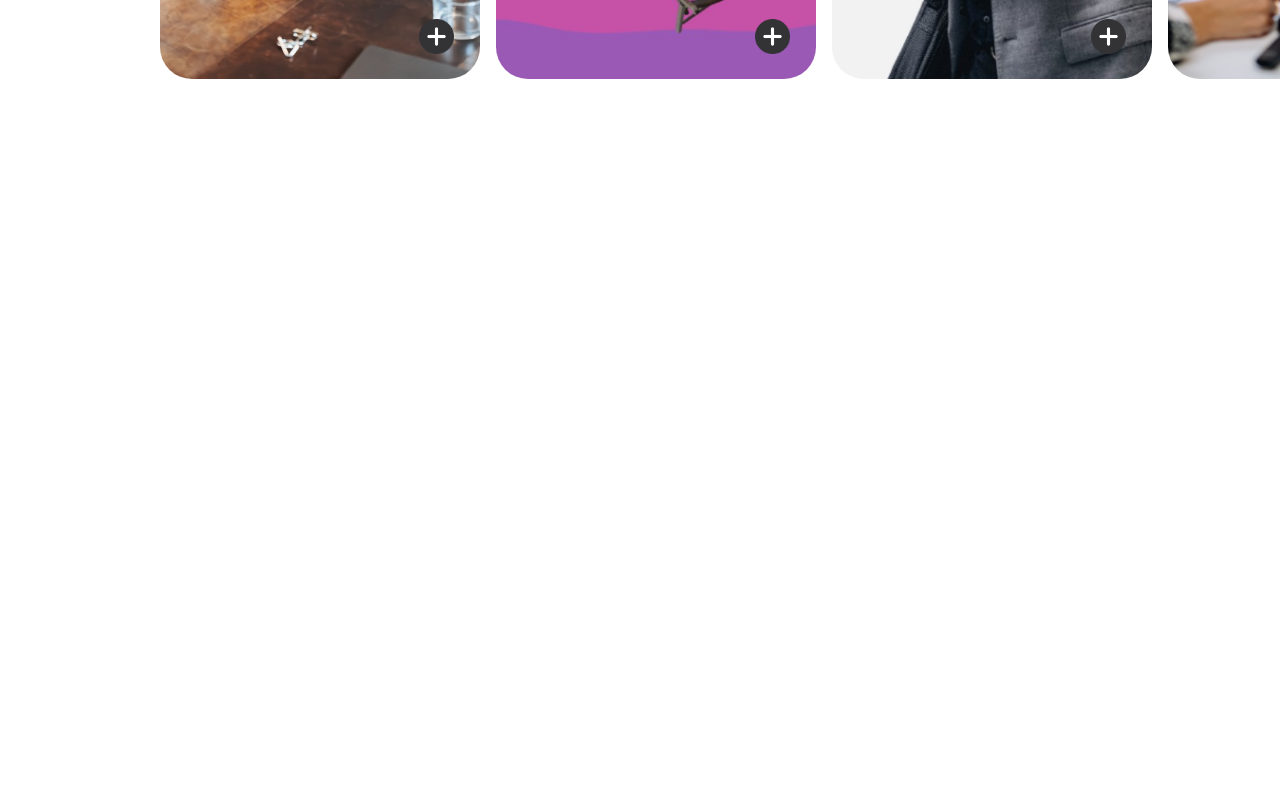
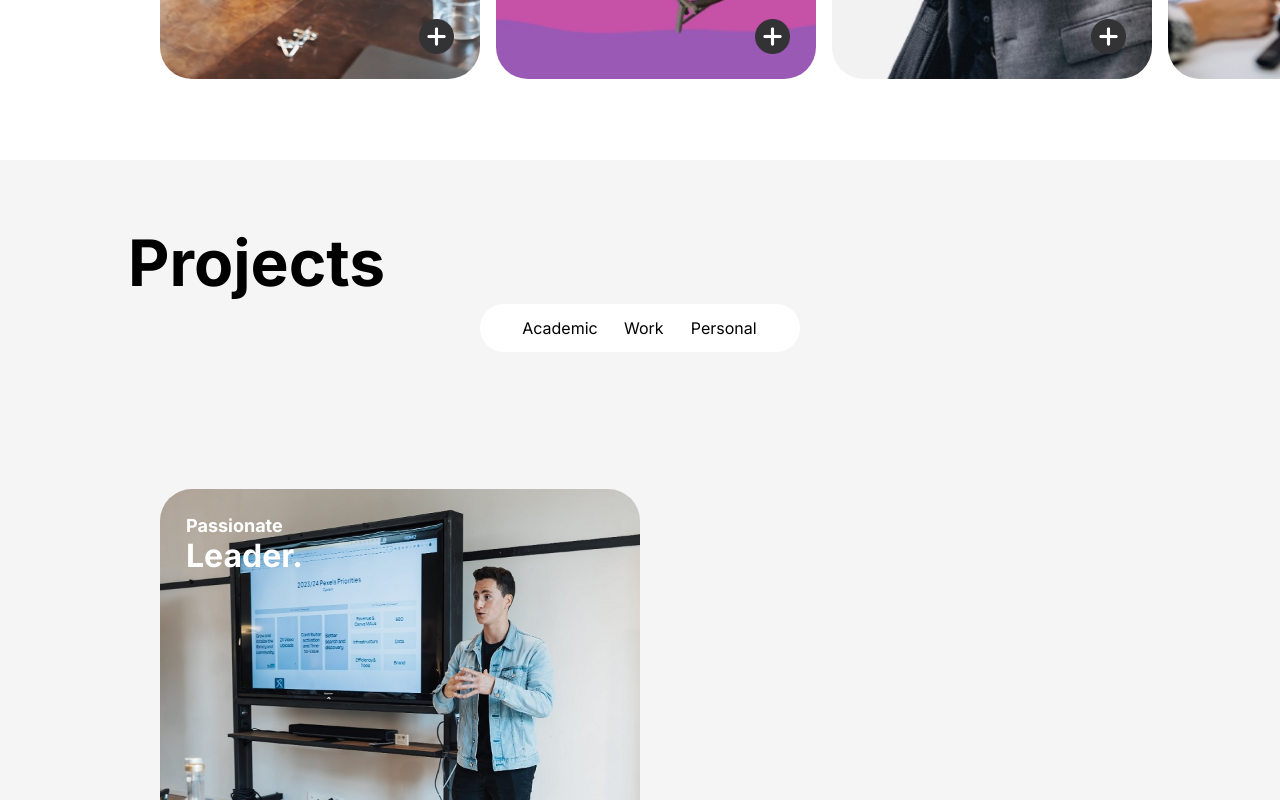
Before and after one commit to ravenbarajas/personalPortfolio, a React (Create React App) app: page / in a window 1280 px wide. Shown: the part 2630-3430 px from the top of the page. Before the commit the page ends 2790 px from the top, so only its background shows below. Built offline with nearby package versions, Linux system fonts and the light colour scheme.

Commit message:
Added Projects Page

```diff
--- a/src/App.js
+++ b/src/App.js
@@ -4,6 +4,7 @@ import { ScrollProvider } from './pages/ScrollContext';
 import HomePage from './pages/HomePage';
 import TechSkill from './pages/TechSkill';
 import PeopleSkill from './pages/PeopleSkill';
+import Projects from './pages/Projects';
 
 
 import './App.css';
@@ -15,12 +16,9 @@ function App() {
         <div className='gradient-background'>
           <div className='hompage-section'>
             <HomePage />
-          </div>
-          <div>
             <TechSkill />
-          </div>
-          <div>
             <PeopleSkill />
+            <Projects />
           </div>
         </div>
       </Router>
--- a/src/pages/Projects.css
+++ b/src/pages/Projects.css
@@ -1,16 +1,88 @@
-.carousel-section {
+.projects-container {
+  display: flex;
+  opacity: 100%;
+  flex-direction: row;
+}
+.projects-column {
   width: 100%;
-    height: 730px;
-    margin: 0 auto;
+  height: 930px;
+  opacity: 100%;
+}
+.projects-heading {
+  width: 100%;
+  height: 8rem;
+  background-color: #f5f5f5;
+  display: flex;
+  align-items: start;
+  justify-content: start; /* Horizontally space items at start and end */
+  padding-left: 8rem;
+}
+.projects-heading p {
+  width: auto; /* Allow the paragraph to take its natural width */
+  color: #000000;
+  font-size: 64px;
+  font-weight: 900;
+  font-family: 'Inter', sans-serif;
+  z-index: 2;
+}
+.projects-section {
+  display: flex;
+  flex-direction: column;
+  height: 802px;
+  justify-content: center;
+  background-color: #f5f5f5;
+}
+.projects-section-nav-container {
+  height: 10%;
+  width: 100%;
   display: flex;
   justify-content: center;
   align-items: center;
-    position: relative;
-    background-color: #272727;
-    flex-direction: column;
-    padding: 0;
-
-    .p1{
-      color: white;
+  background-color: #f5f5f5;
 }
+.projects-section-nav {
+  height: 60%;
+  width: 25%;
+  display: flex;
+  justify-content: center;
+  justify-items: center;
+  align-items: center;
+  align-self: center;
+  background-color: #ffffff;
+  border-radius: 3rem;
 }
+.projects-nav-btn {
+  display: flex;
+  justify-content: center;
+  align-items: center;
+  min-width: 25%;
+  border: none;
+  border-radius: 3rem;
+  height: 85%;
+  cursor: pointer;
+  background-color: #ffffff;
+  color: #000000;
+  font-size: 16px;
+  font-weight: 500;
+  font-family: 'Inter', sans-serif;
+}
+.projects-nav-btn.active {
+  background-color: #333336;
+  color: #ffffff;
+}
+.projects-section-row {
+  height: 90%;
+  display: flex;
+  justify-content: start;
+  align-items: center;
+  padding-left: 10rem;
+}
+.project-card {
+  flex: 0 0 auto; /* Prevent soft skills from shrinking */
+  width: 480px;
+  height: 480px; /* Adjusted height to fit hexagon */
+  background-color: #f5f5f5;
+  margin-right: 16px;
+  display: flex;
+  flex-direction: row;
+}
--- a/src/pages/Projects.js
+++ b/src/pages/Projects.js
@@ -1,11 +1,56 @@
 import React, { useEffect, useRef, useState } from 'react';
 import './Projects.css';
 
+import seemore from '../assets/seemore.png';
+
 function Projects() {
+  const [selectedBtn, setSelectedBtn] = useState(null);
 
+  const handleBtnClick = (index) => {
+    setSelectedBtn(index);
+  };
   return (
-    <div className="carousel-section">
-        <p className='p1'>This is the projects page</p>
+    <div className="projects-container">
+      <div className='projects-column'>
+        <div className="projects-heading">
+            <p>Projects</p>
+        </div>
+        <div className='projects-section'>
+          <div className="projects-section-nav-container">
+            <div className="projects-section-nav">
+              <button className={`projects-nav-btn ${selectedBtn === 0 ? 'active' : ''}`}
+                onClick={() => handleBtnClick(0)}>
+                <p>Academic</p>
+              </button>
+              <button className={`projects-nav-btn ${selectedBtn === 1 ? 'active' : ''}`}
+                onClick={() => handleBtnClick(1)}>
+                <p>Work</p>
+              </button>
+              <button className={`projects-nav-btn ${selectedBtn === 2 ? 'active' : ''}`}
+                onClick={() => handleBtnClick(2)}>
+                <p>Personal</p>
+              </button>
+            </div>
+          </div>
+          <div className='projects-section-row'>
+            <div className="project-card">
+                <div className="soft-skill-logo-1">
+                    <div className='soft-skill-header-container'>
+                        <div className='soft-skill-logo-subheader-wbg'>
+                            <p>Passionate</p>
+                        </div>
+                        <div className='soft-skill-logo-header-wbg'>
+                            <p>Leader.</p>
+                        </div>
+                    </div>
+                    <div className='soft-skill-logo-card-seemore'>
+                    <img src={seemore} alt="seemore" />
+                    </div>
+                </div>
+            </div>
+          </div>
+        </div>
+      </div>
     </div>
   );
 }
--- a/src/pages/TechSkill.css
+++ b/src/pages/TechSkill.css
@@ -44,7 +44,7 @@
   padding-bottom: 1rem;
 }
 .technical-skill-card-1 {
-  width: 512px;
+  width: 520px;
   height: 320px;
   background: linear-gradient(225deg, #3498db, #2ecc71);
   margin-right: 16px;
@@ -67,7 +67,7 @@
   padding-left: 1rem;
 }
 .technical-skill-card-2 {
-    width: 512px;
+    width: 520px;
     height: 320px;
     background-color: #ffffff;
     margin-right: 16px;
@@ -92,7 +92,7 @@
     padding-left: 1rem;
 }
 .technical-skill-card-3 {
-    width: 512px;
+    width: 520px;
     height: 320px;
     background: linear-gradient(225deg, hsla(283, 39%, 53%, 1) 2%, hsla(6, 78%, 57%, 1) 54%);
     margin-right: 16px;
@@ -115,7 +115,7 @@
     padding-left: 1rem;
 }
 .technical-skill-card-4 {
-    width: 512px;
+    width: 520px;
     height: 320px;
     background-color: #ffffff;
     margin-right: 16px;
@@ -140,7 +140,7 @@
     padding-left: 1rem;
 }
 .technical-skill-card-5 {
-    width: 512px;
+    width: 520px;
     height: 320px;
     background: linear-gradient(225deg, hsla(37, 90%, 51%, 1) 3%, hsla(283, 39%, 53%, 1) 55%);
     margin-right: 16px;
@@ -163,7 +163,7 @@
     padding-left: 1rem;
 }
 .technical-skill-card-6 {
-    width: 512px;
+    width: 520px;
     height: 320px;
     background-color: #ffffff;
     margin-right: 16px;
@@ -271,7 +271,7 @@
   align-items: center;
 }
 .tech-grid-item img {
-  width: 70%; /* Adjust width to leave some space between items */
+  width: 65%; /* Adjust width to leave some space between items */
   display: flex;
   justify-content: center; /* Center horizontally */
   align-items: center;
```
Lines whose indentation alone changed are shown as unchanged.
